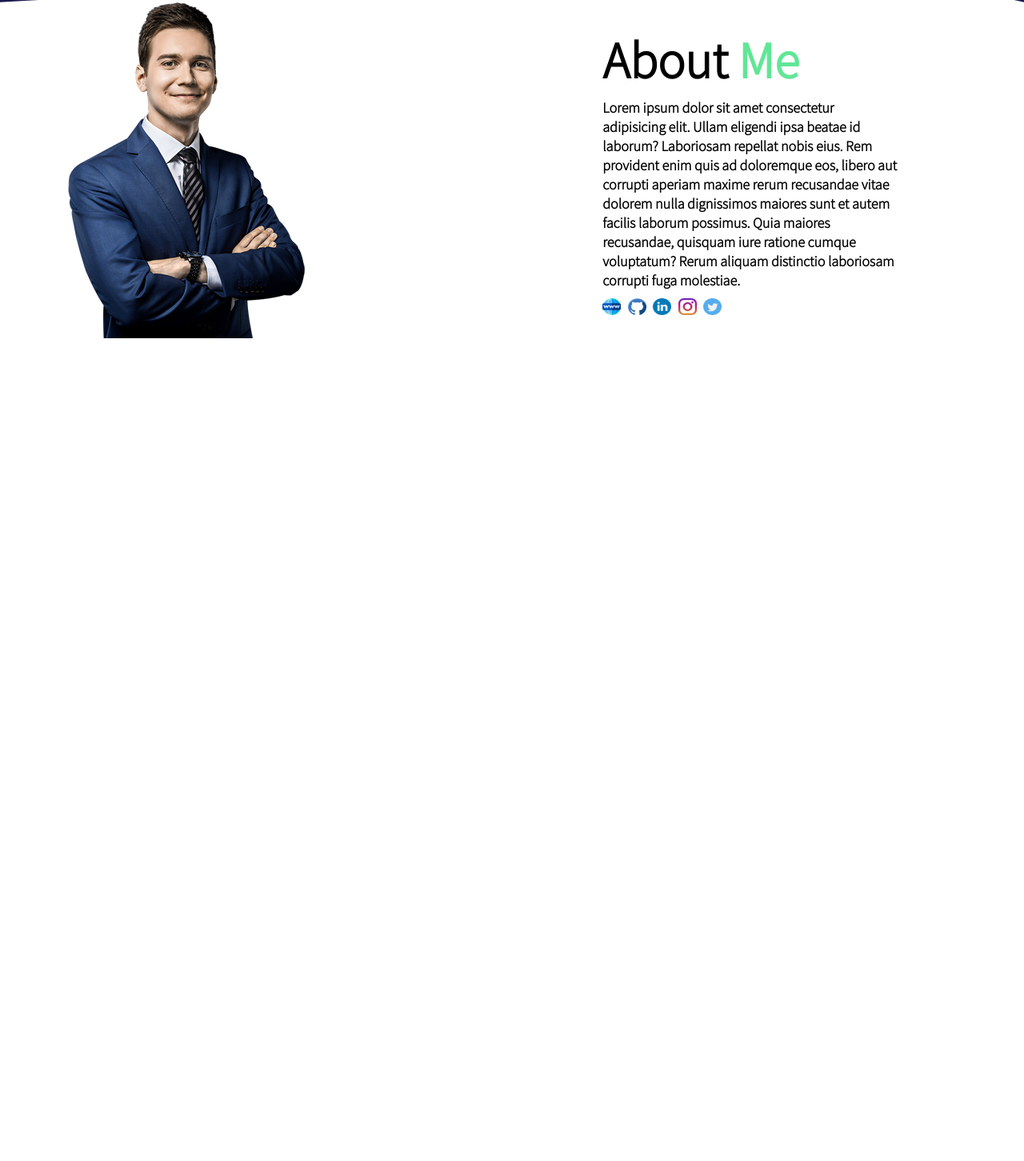
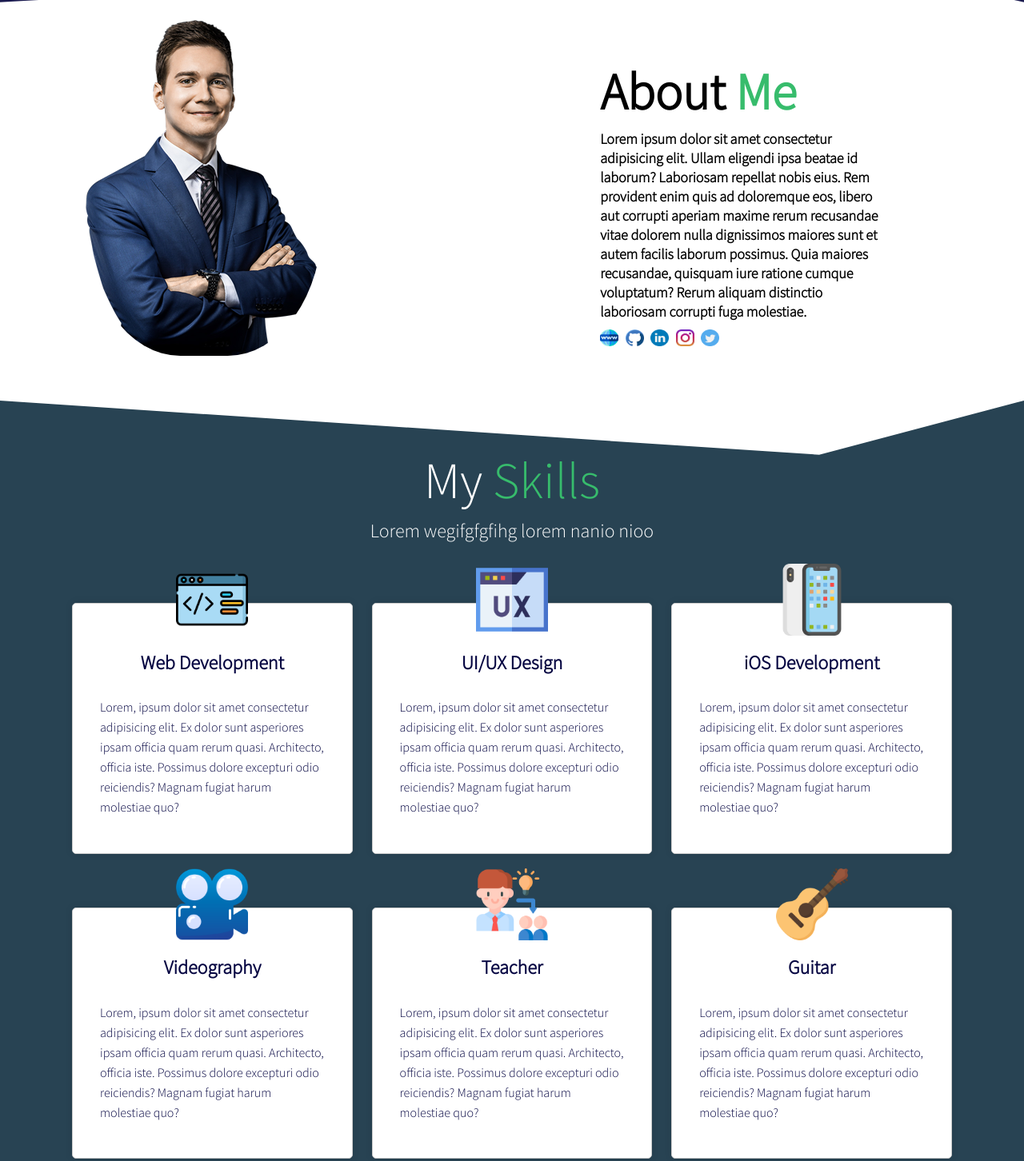
Before and after one commit to BinodAlgo/porfilio-project-2, a plain HTML site: page public/index.html in a window 1280 px wide. Shown: the part 576-2028 px from the top of the page at 80% size. Before the commit the page ends 999 px from the top, so only its background shows below. Drawn offline with Linux system fonts and the light colour scheme.

Commit message:
My Skills Section added and styled in css

```diff
--- a/public/index.html
+++ b/public/index.html
@@ -102,9 +102,92 @@
 
 
   <!-- My Skills Section -->
-
+<section class="skills">
+  <div class="skills--title">
+    <p class="title">My <span class="text-green">Skills</span></p>
+    <p class="subtitle">Lorem wegifgfgfihg lorem nanio nioo</p>
+  </div>
+  <div class="skills--cards">
+    <div class="skills--card">
+      <div class="skills--card_image">
+        <img src="/src/images/code.png" alt="Web Development">
+      </div>
+      <div class="skills--card_title">
+        Web Development
+      </div>
+      <div class="skills--card_description">
+        Lorem, ipsum dolor sit amet consectetur adipisicing elit. Ex dolor sunt asperiores ipsam officia quam rerum quasi. Architecto, officia iste. Possimus dolore excepturi odio reiciendis? Magnam fugiat harum molestiae quo?
+      </div>
+    </div>
+    <div class="skills--card">
+      <div class="skills--card_image">
+        <img src="/src/images/ux.png" alt="Web Development">
+      </div>
+      <div class="skills--card_title">
+        UI/UX Design
+      </div>
+      <div class="skills--card_description">
+        Lorem, ipsum dolor sit amet consectetur adipisicing elit. Ex dolor sunt asperiores ipsam officia quam rerum quasi. Architecto, officia iste. Possimus dolore excepturi odio reiciendis? Magnam fugiat harum molestiae quo?
+      </div>
+    </div>
+    <div class="skills--card">
+      <div class="skills--card_image">
+        <img src="/src/images/iphone.png" alt="iOS  Development">
+      </div>
+      <div class="skills--card_title">
+        iOS Development
+      </div>
+      <div class="skills--card_description">
+        Lorem, ipsum dolor sit amet consectetur adipisicing elit. Ex dolor sunt asperiores ipsam officia quam rerum quasi. Architecto, officia iste. Possimus dolore excepturi odio reiciendis? Magnam fugiat harum molestiae quo?
+      </div>
+    </div>
+    <div class="skills--card">
+      <div class="skills--card_image">
+        <img src="/src/images/videography.png" alt="Videography">
+      </div>
+      <div class="skills--card_title">
+      Videography
+      </div>
+      <div class="skills--card_description">
+        Lorem, ipsum dolor sit amet consectetur adipisicing elit. Ex dolor sunt asperiores ipsam officia quam rerum quasi. Architecto, officia iste. Possimus dolore excepturi odio reiciendis? Magnam fugiat harum molestiae quo?
+      </div>
+    </div>
+    <div class="skills--card">
+      <div class="skills--card_image">
+        <img src="/src/images/coaching.png" alt="Teacher">
+      </div>
+      <div class="skills--card_title">
+        Teacher
+      </div>
+      <div class="skills--card_description">
+        Lorem, ipsum dolor sit amet consectetur adipisicing elit. Ex dolor sunt asperiores ipsam officia quam rerum quasi. Architecto, officia iste. Possimus dolore excepturi odio reiciendis? Magnam fugiat harum molestiae quo?
+      </div>
+    </div>
+    <div class="skills--card">
+      <div class="skills--card_image">
+        <img src="/src/images/guitar.png" alt="Guitar">
+      </div>
+      <div class="skills--card_title">
+      Guitar
+      </div>
+      <div class="skills--card_description">
+        Lorem, ipsum dolor sit amet consectetur adipisicing elit. Ex dolor sunt asperiores ipsam officia quam rerum quasi. Architecto, officia iste. Possimus dolore excepturi odio reiciendis? Magnam fugiat harum molestiae quo?
+      </div>
+    </div>
+  </div>
+</section>
 
   <!-- My Projects  -->
+  <section class="projects">
+    <div class="projects--title">
+      <h3>Projects</h3>
+    </div>
+    <div class="projects--project_card">
+      <div class="projects--project_card__image">
+        <img src="/src/images/data visualization.png" alt="Data Visualization">
+      </div>
+    </div>
+  </section>
 
 
   <!-- My Blogs  -->
--- a/src/css/styles.css
+++ b/src/css/styles.css
@@ -2,9 +2,10 @@
 
 /* Color Variables */
 :root {
-  --primary-color: #61e697;
+  --primary-color: #37bc6c;
   --pure-color: #ffffff;
   --dark-color: #040441;
+  --light-dark-color: #284353;
   --accent-color: #ff4a81;
   --secondary-color: #fb7b33;
   --bg-gradient: radial-gradient(
@@ -14,10 +15,9 @@
   );
 }
 
-
-::selection{
+::selection {
   background-color: var(--dark-color);
-  color:var(--pure-color);
+  color: var(--pure-color);
 }
 *,
 *::after,
@@ -31,11 +31,11 @@ html {
   font-family: "Source Sans Pro", sans-serif;
   font-size: 17px;
   overflow-x: hidden;
+  scroll-behavior: smooth;
 }
 
-
-.active{
-  color:var(--accent-color);
+.active {
+  color: var(--accent-color);
 }
 
 .header-container {
@@ -51,12 +51,12 @@ clip-path: polygon(100% 0, 100% 100%, 80% 90%, 0 100%, 0 0);
   padding: 1.2rem;
 }
 
-.navbar--brand  a{
+.navbar--brand a {
   text-decoration: none;
   font-size: 25px;
   margin-left: 10px;
   color: var(--accent-color);
-  cursor:pointer
+  cursor: pointer;
 }
 
 .navbar .navbar--links ul {
@@ -70,16 +70,16 @@ clip-path: polygon(100% 0, 100% 100%, 80% 90%, 0 100%, 0 0);
 .navbar--links a {
   color: var(--pure-color);
   text-decoration: none;
-  padding:.4rem;
+  padding: 0.4rem;
   text-transform: uppercase;
   transition: all 0.5s ease-in-out;
 }
 
 .navbar--links a:hover {
   color: var(--dark-color);
-  padding:.7rem;
+  padding: 0.7rem;
   text-decoration: 2px underline var(--accent-color);
-  background-color:var(--primary-color);
+  background-color: var(--primary-color);
 }
 .navbar--contact button.navbar--contact_btn {
   text-transform: uppercase;
@@ -93,8 +93,6 @@ clip-path: polygon(100% 0, 100% 100%, 80% 90%, 0 100%, 0 0);
   cursor: pointer;
 }
 
-
-
 .header--hero {
   padding: 3rem;
   display: flex;
@@ -103,9 +101,9 @@ clip-path: polygon(100% 0, 100% 100%, 80% 90%, 0 100%, 0 0);
 }
 
 .header--left .header--hero_image img {
-  max-width:100%;
-  object-fit:cover;
-  height:auto;
+  max-width: 100%;
+  object-fit: cover;
+  height: auto;
   border-radius: 30%;
   display: block;
   margin-top: -40px;
@@ -115,8 +113,7 @@ clip-path: polygon(100% 0, 100% 100%, 80% 90%, 0 100%, 0 0);
   color: var(--pure-color);
 }
 
-
-.header--hero-title{
+.header--hero-title {
   font-size: 36px;
 }
 
@@ -137,57 +134,55 @@ clip-path: polygon(100% 0, 100% 100%, 80% 90%, 0 100%, 0 0);
   text-align: center;
   margin-top: 10px;
   display: block;
-  background-color:transparent;
+  background-color: transparent;
   text-decoration: none;
-  color:var(--primary-color);
-  border: 1px solid #61E697;
-  padding:.8rem;
+  color: var(--primary-color);
+  border: 1px solid #61e697;
+  padding: 0.8rem;
   transition: all 0.4s ease-in-out;
 }
 
-#btn-contact{
-  width:210.98px;
-  height:56px;
+#btn-contact {
+  width: 210.98px;
+  height: 56px;
 }
-#btn-contact a{
+#btn-contact a {
   display: block;
   text-align: center;
   text-align: center;
-   padding:1rem;
+  padding: 1rem;
   text-decoration: none;
-  background: var(--secondary-color);
-  color:var(--pure-color);
-  transition: all .4s ease-out;
-
+  background: var(--primary-color);
+  color: var(--pure-color);
+  transition: all 0.4s ease-out;
 }
 
-#btn-contact a:hover{
-  background-image:none;
-  background-color:var(--dark-color);
-  color:var(--pure-color);
+#btn-contact a:hover {
+  background-image: none;
+  background-color: var(--secondary-color);
+  color: var(--pure-color);
 }
-.header--hero_cvbtn a:hover{
+.header--hero_cvbtn a:hover {
   background-color: var(--primary-color);
-  color:var(--dark-color);
+  color: var(--dark-color);
 }
 
-
 /* Styling About Me Section */
-.about{
-  background:var(--pure-color);
-  display:flex;
-  align-items:center;
+.about {
+  background: var(--pure-color);
+  display: flex;
+  align-items: center;
   justify-content: space-between;
-  gap:3rem;
+  gap: 3rem;
+  padding:1.3rem;
 }
 
-
-.about--image{
-  flex:2;
-
+.about--image {
+  flex: 2;
+  margin-bottom: 2rem;
 }
 
-.about--image img{
+.about--image img {
   /* height:auto; */
   display: block;
   /* width: 405px;
@@ -195,42 +190,125 @@ height: 575px; */
   max-width: 100%;
   height: auto;
   object-fit: cover;
+  border-radius: 40%;
 
   /* margin-right:3rem; */
-margin-left:5rem;
+  margin-left: 5rem;
 }
 
-.about .about--text{
-  flex:1.5;
+.about .about--text {
+  flex: 1.5;
   /* margin-left:1rem; */
 }
-.about--text .about--text_title{
-  font-size:64px;
-  font-weight:900;
+.about--text .about--text_title {
+  font-size: 64px;
+  font-weight: 900;
 }
 
-.about--text .about--text_content{
-  width:70%;
-  font-size:18px;
+.about--text .about--text_content {
+  width: 70%;
+  font-size: 18px;
   font-weight: 700;
   text-align: left;
-  line-height:24px;
+  line-height: 24px;
+}
+
+.about--social_icons {
+  display: flex;
+  gap: 0.5rem;
+  margin-top: 10px;
+  justify-content: flex-start;
+  align-items: center;
+}
+.about--social_icons img {
+  width: 23px;
+  height: 21.5px;
+}
+
+/* Stlying My Skills Section */
+.skills {
+  padding-top:1rem;
+  background-color: var(--light-dark-color);
+  color: var(--pure-color);
+  clip-path: polygon(80% 7%, 100% 0, 100% 100%, 0 100%, 0 0);
+}
+.skills--title{
+  margin-top:2rem;
+  margin-bottom: 2rem;
+}
+.skills--title .title {
+  font-size: 64px;
+  color: var(--pure-color);
+  text-align: center;
+}
+.skills--title .subtitle {
+  text-align: center;
+  font-size: 24px;
+  margin-bottom: 3rem;
+}
+
+.skills--cards {
+  display: flex;
+  align-items: center;
+  justify-content: space-between;
+  /* flex-wrap: wrap; */
+  flex-direction: row;
+  max-width: 1100px;
+  margin: 0 auto;
+  flex-wrap: wrap;
+  gap: 1.4rem;
+}
+.skills--card {
+  /* margin-top:1.4rem; */
+  margin: 1.4rem 0;
+  position: relative;
+  width: 402px;
+  height: 314px;
+  color: var(--dark-color);
+  background-color: var(--pure-color);
+  border: 1px solid #ccc;
+  border-radius: 5px;
+  box-shadow: 0 0 10px rgba(0, 0, 0, 0.1);
+  flex: calc(33.33% - 20px);
+  margin-bottom: 20px;
+  padding: 2rem;
+  transition: all .4s ease-in-out;
+}
+
+.skills--card_title {
+  font-size: 24px;
+  line-height: 36px;
+  text-align: center;
+  font-weight: 800;
+}
+.skills--card_description {
+  font-size: 16px;
+  margin-top: 1.5rem;
+  text-align: left;
+  line-height: 25px;
+}
+
+.skills--card_image {
+  display: flex;
+  align-items: center;
+  justify-items: center;
+  margin-top: 1.3rem;
+}
+.skills--card_image img {
+  width: 90px;
+  height: 90px;
+  position: absolute;
+  top: -50px;
+  left: 50%;
+  transform: translateX(-50%);
+}
+.skills--card:hover{
+  background-color: var(--secondary-color);
+  color:var(--pure-color);
+  /* box-shadow: 10px 0 20px rgba(0,0,0,0.3); */
+  /* filter: blur(1px); */
 }
 
 
 
-.about--social_icons{
-  display:flex;
-  gap:.5rem;
-  margin-top:10px;
-  justify-content: flex-start;
-  align-items: center;
-}
-.about--social_icons  img{
-  width:23px;
-  height:21.5px;
-}
-
-
-
-/* Stlying My Skills Section */
+/* My  */
```
Lines whose indentation alone changed are shown as unchanged.
